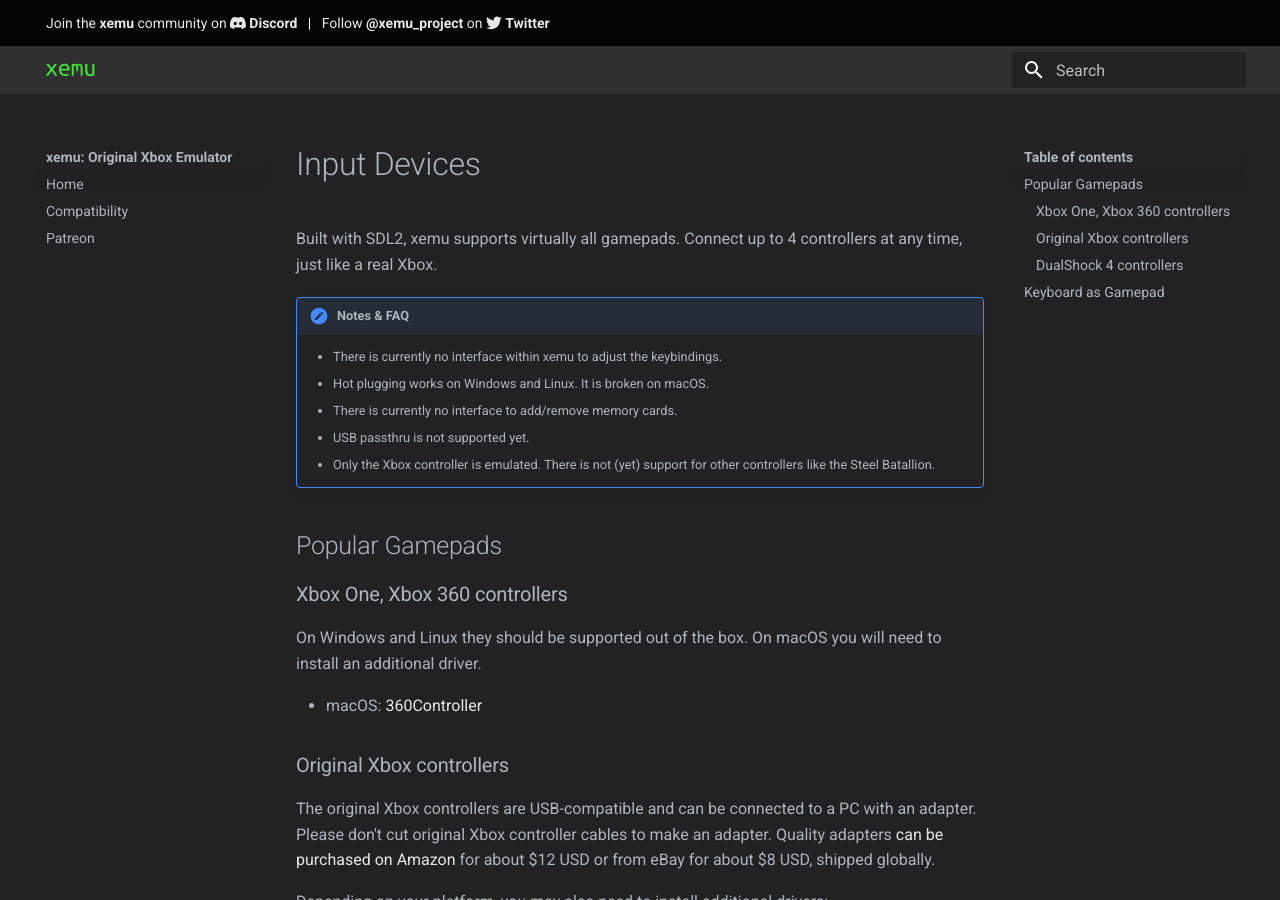
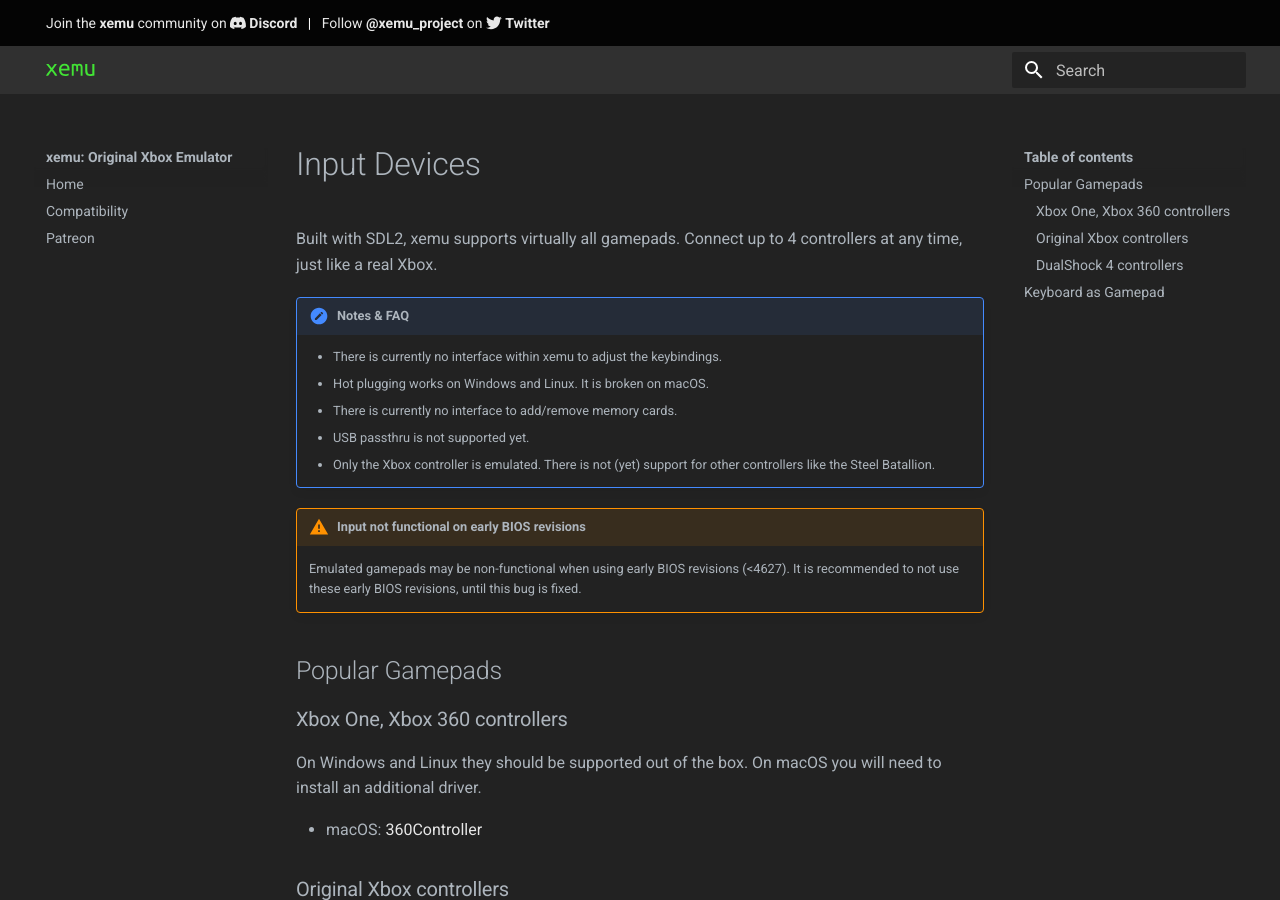
Before and after one commit to xemu-project/xemu-website, an MkDocs documentation site: the page built from docs/docs/input.md, in a window 1280 px wide and 900 px high. Built offline with MkDocs 1.6.1 and Material for MkDocs 9.7.7, drawn with Linux system fonts in a browser that asks for light colours.

Commit message:
Add note about input being broken on early BIOS revs

```diff
--- a/docs/docs/input.md
+++ b/docs/docs/input.md
@@ -7,6 +7,12 @@ controllers at any time, just like a real Xbox.
     * There is currently no interface to add/remove memory cards.
     * USB passthru is not supported yet.
     * Only the Xbox controller is emulated. There is not (yet) support for other controllers like the Steel Batallion.
+
+!!! warning "Input not functional on early BIOS revisions"
+    Emulated gamepads may be non-functional when using early BIOS revisions
+    (<4627). It is recommended to not use these early BIOS revisions,
+    until this bug is fixed.
+
 
 ## Popular Gamepads
 
```
